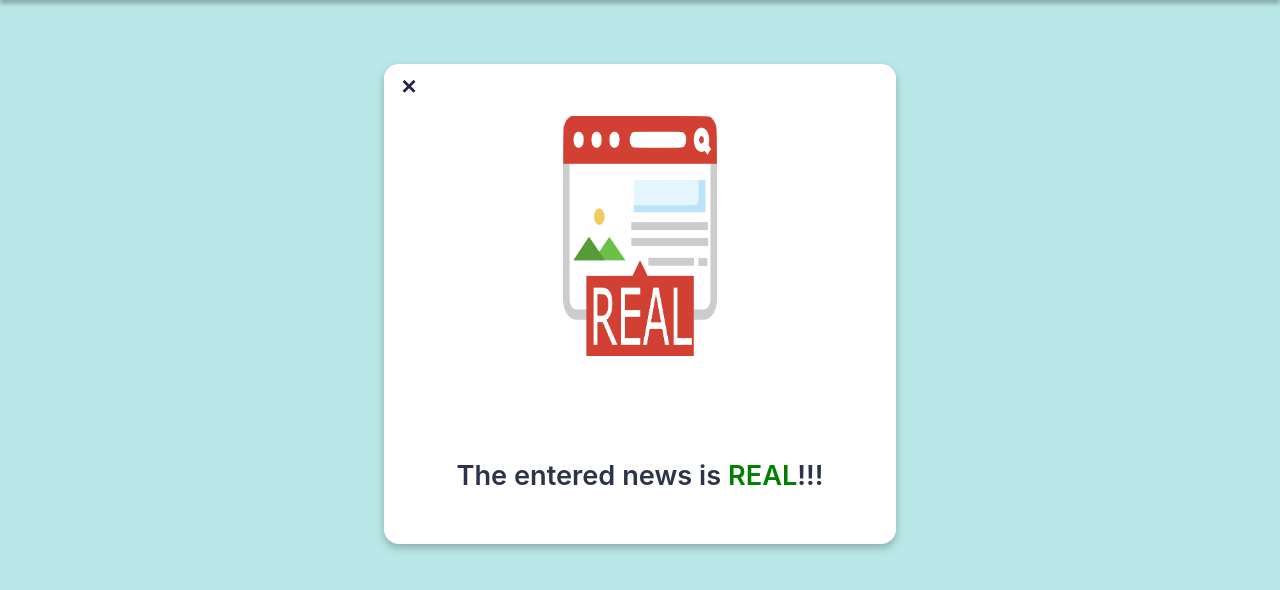
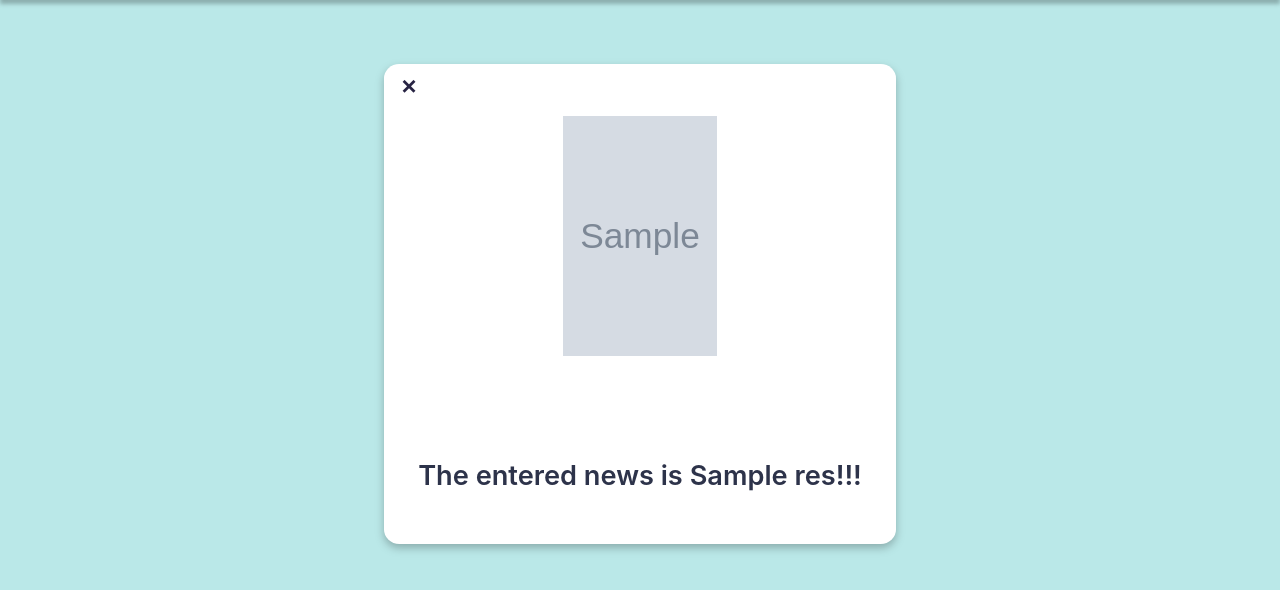
Before and after one commit to Jayden0228/FactFinder, a Flask app: template templates/result.html in a window 1280 px wide. Shown: the part 136-726 px from the top of the page. Run offline with Flask 3, Linux system fonts and the light colour scheme; the template is opened without the code that fills it: most values are stand-ins (such as "Sample title", 1, 10 or a date in 2020); grey boxes marked "Sample" are stand-in pictures; parts of the project's set-up code (start-up, migrations or seed data) failed here and were passed over.

Commit message:
jinja template added

```diff
--- a/templates/result.html
+++ b/templates/result.html
@@ -4,13 +4,12 @@
 
 <div id="msg" class="center">
     <div id="result" class="center">
-        <form action="\input"  id="close">
-            <button type="submit" class="btn3">&#10005;</button>
-        </form>
-        <!-- <img src="../static/Images/fake.png" alt="" style="width:30%; height:50%"> -->
-        <img src="../static/Images/real.png" alt="" style="width:30%; height:50%">
-        <!-- <h2  class="color-blue" style="margin: 0;">The entered news is <span style="color:red">FAKE</span>!!!</h2> -->
-        <h2  class="color-blue" style="margin: 0;">The entered news is <span style="color:green">REAL</span>!!!</h2>
+        <a href="\"  id="close">
+            <!-- <input type="hidden" name="btntype" value="headline"> -->
+            <button type="button" class="btn3">&#10005;</button>
+        </a>
+        <img src="{{src}}" alt="" style="width:30%; height:50%">
+        <h2  class="color-blue" style="margin: 0;">The entered news is {{res}}!!!</h2>
     </div>
 </div>
 
```
